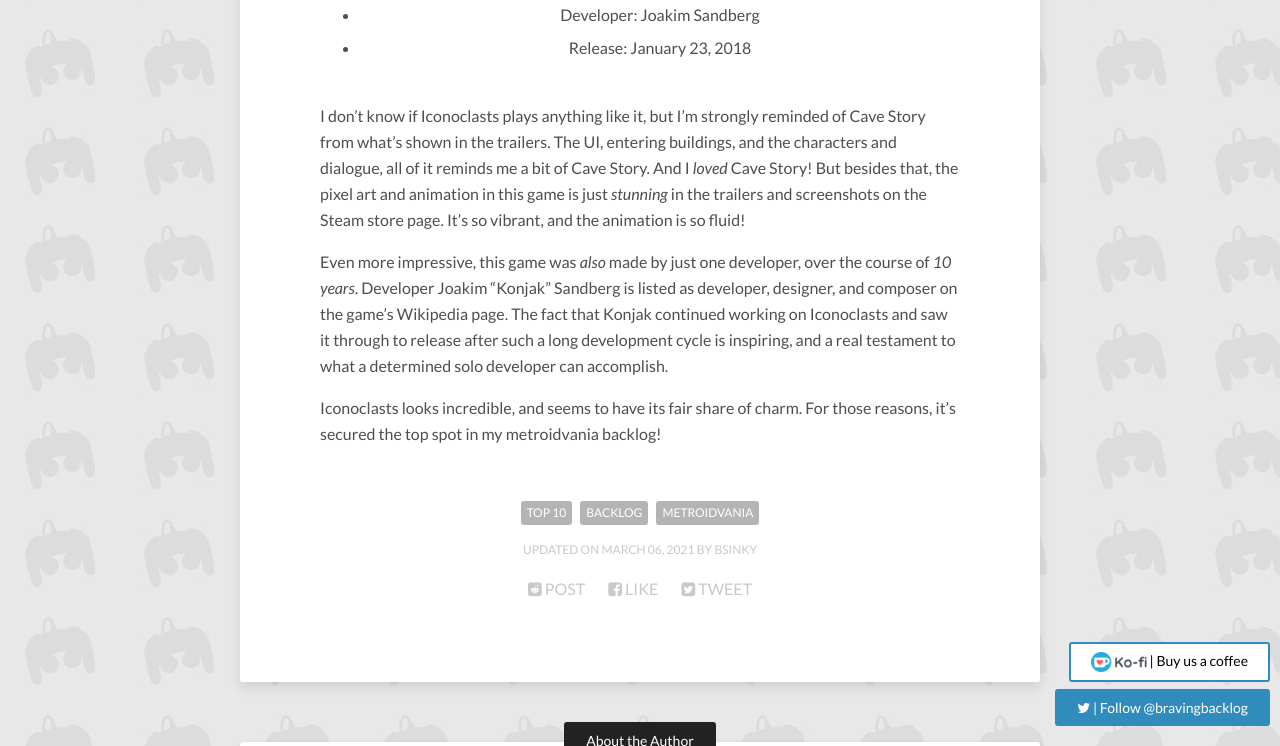
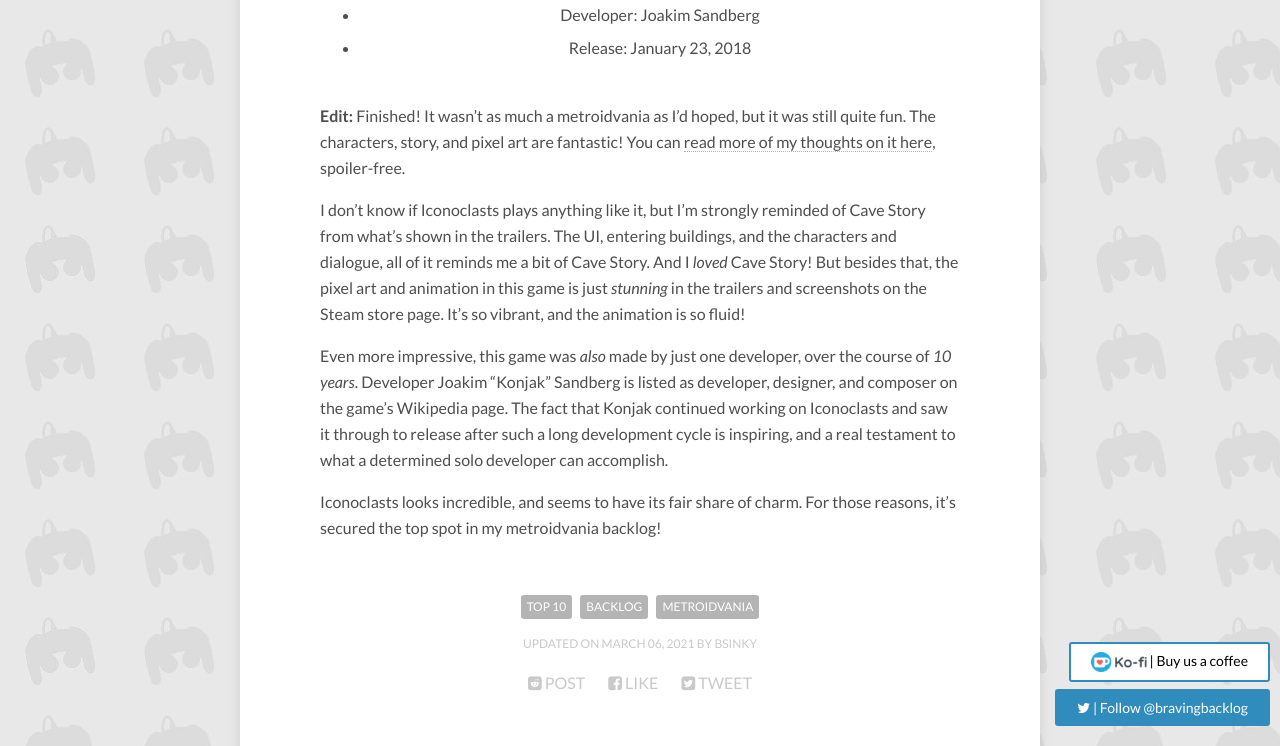
Before and after one commit to BravingTheBacklog/bravingthebacklog.github.io, a Jekyll site: the page built from _posts/2021-03-06-top-10-metroidvanias-in-my-backlog.md, in a window 1280 px wide and 900 px high, scrolled down 7380 px, cut to the strip 154-900 px from the top of the window. Built offline with Jekyll 4.4.1, drawn with Linux system fonts in a browser that asks for light colours; nearby versions of some CDN libraries; comment, search, counter and statistics services are not loaded; some of the changed text lies outside the part shown.

Commit message:
Check Iconoclasts off backlog list

```diff
--- a/_posts/2021-03-06-top-10-metroidvanias-in-my-backlog.md
+++ b/_posts/2021-03-06-top-10-metroidvanias-in-my-backlog.md
@@ -198,7 +198,12 @@
 14, 2015. Making any kind of game is hard, but seeing a solo dev make a
 critically acclaimed game like this one is extra impressive!
 
-## 1. {% include game.html game="Iconoclasts" %}
+## 1. {% include game.html game="Iconoclasts" checkmark="" %}
+
+**Edit:** Finished! It wasn't as much a metroidvania as I'd hoped, but it was
+still quite fun. The characters, story, and pixel art are fantastic! You can
+[read more of my thoughts on it here]({% post_url and story
+2021-05-17-what-im-playing-no-124 %}#Iconoclasts), spoiler-free.
 
 I don't know if Iconoclasts plays anything like it, but I'm strongly reminded of
 Cave Story from what's shown in the trailers. The UI, entering buildings, and
```
